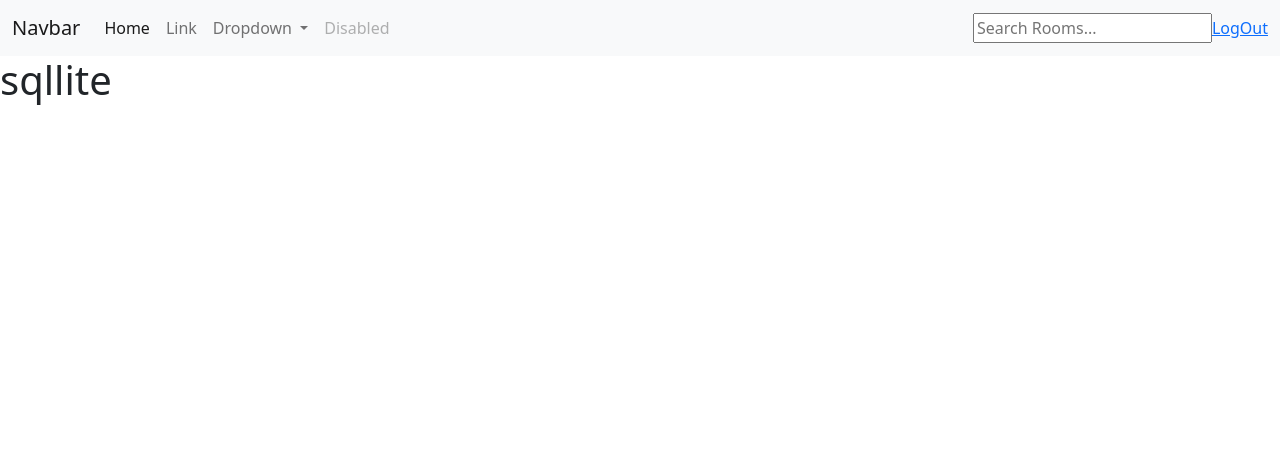
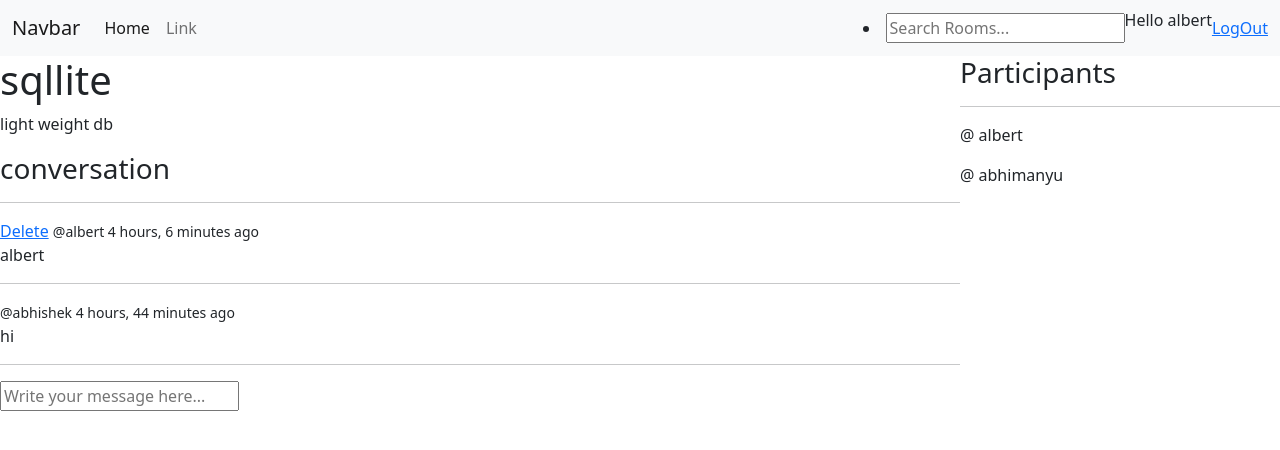
Before and after one commit to abhimanyu-sequelstring/Django_basic_app, a Django app: page /room/8/ in a window 1280 px wide. Shown: the top 450 px of the page. Run offline with Django 4.2, Linux system fonts and the light colour scheme; a user stored in the database is signed in; data comes from the database, SQL or seed files in the repository; both versions use the stored data as it was after the commit.

Commit message:
Add files via upload
adding_message,recentt+activity

```diff
--- a/myapp_test/models.py
+++ b/myapp_test/models.py
@@ -15,7 +15,7 @@ class Room(models.Model):
     topic= models.ForeignKey(Topic,on_delete=models.SET_NULL,null=True)
     name= models.CharField(max_length=200)
     description =models.TextField(null=  True,blank=True)
-    # participants= models.charfield
+    participants= models.ManyToManyField(User, related_name='participants',blank=True)
     updated=models.DateTimeField(auto_now=True)
     created=models.DateTimeField(auto_now_add=True)
 
@@ -32,5 +32,8 @@ class Message(models.Model):
     updated = models.DateTimeField(auto_now=True)
     created = models.DateTimeField(auto_now_add=True)
 
+    class Meta():
+        ordering= ['-updated','-created']
+
     def __str__(self):
         return self.body[:50]
--- a/myapp_test/templates/myapp_test/room.html
+++ b/myapp_test/templates/myapp_test/room.html
@@ -1,7 +1,49 @@
  {% extends 'main.html' %}
 
   {% block content %}
+ <style>
+     .room-container{
+     display:grid;
+     grid-template-columns: 3fr 1fr;
+     }
+ </style>
+<div class="room-container">
+    <div>
+        <h1> {{room.name}}</h1>
+        <p>{{room.description}}</p>
+         <div class="message-wrapper">
+           <h3>conversation</h3>
+           <hr>
+             {% for room_message in room_messages %}
+             <div>
+                 {% if request.user == room_message.user %}
+                 <a href="{% url 'delete_message' room_message.id %}">Delete</a>
+                 {% endif %}
+                 <small>@{{room_message.user}}  {{room_message.created|timesince}} ago</small>
+                 <p>{{room_message.body}}</p>
+                 <hr>
+             </div>
+             {% endfor %}
+             {% if request.user.is_authenticated %}
+             <div>
+                <form method="post" action="">
+                    {% csrf_token %}
+                    <input type="text" name="body" placeholder="Write your message here...">
 
-<h1> {{room.name}}</h1>
+                </form>
+                {% endif %}
+             </div>
+         </div>
+    </div>
 
+    <div>
+        <h3>Participants</h3>
+        <hr>
+        {% for Participant in Participants %}
+        <div>
+            <p>@ {{ Participant.username }}</p>
+        </div>
+        {% endfor %}
+    </div>
+</div>
   {%  endblock content%}
--- a/myapp_test/urls.py
+++ b/myapp_test/urls.py
@@ -9,5 +9,6 @@ urlpatterns = [
     path('room/<str:pk>/',views.room, name='room'),
     path('create-room/',views.create_room, name='create_room'),
     path('update-room/<str:pk>/',views.update_room, name='update_room'),
-path('delete-room/<str:pk>/',views.delete_room, name='delete_room'),
+    path('delete-room/<str:pk>/',views.delete_room, name='delete_room'),
+    path('delete-message/<str:pk>/',views.delete_message, name='delete_message'),
 ]
--- a/myapp_test/views.py
+++ b/myapp_test/views.py
@@ -1,6 +1,6 @@
 from django.shortcuts import render,redirect
 from django.http import HttpResponse
-from .models import Room, Topic
+from .models import Room, Topic, Message
 from .forms import RoomForm
 from django.db.models import Q
 from django.contrib.auth.models import User
@@ -18,7 +18,7 @@ def login_page(request):
         return redirect('home')
 
     if request.method == 'POST':
-        username=request.POST.get('username')
+        username=request.POST.get('username').lower()
         password = request.POST.get('Password')
         print(username,password)
         try:
@@ -47,6 +47,10 @@ def register_user(request):
             user = form.save(commit=False)
             user.username=user.username.lower()
             user.save()
+            login(request,user)
+            return redirect('home')
+        else:
+            messages.error(request,"An error occurred during registration")
     return render (request,'myapp_test/login_register.html',{'form':form})
 
 def home(request):
@@ -58,13 +62,25 @@ def home(request):
     )
     topics = Topic.objects.all()
     room_count=rooms.count()
-    context ={'rooms':rooms, 'topics':topics, 'room_count':room_count}
+    room_message = Message.objects.all()
+    context ={'rooms':rooms, 'topics':topics, 'room_count':room_count,'room_message':room_message}
     return render(request,'myapp_test/home.html',context)
 
 
 def room(request,pk):
     room = Room.objects.get(id=pk)
-    context = {'room': room}
+    room_messages=room.message_set.all().order_by('-created')
+    participants=room.participants.all()
+    if request.method=='POST':
+        message=Message.objects.create(
+            user=request.user,
+            room=room,
+            body=request.POST.get('body')
+        )
+        room.participants.add(request.user)
+        return redirect('room',pk=room.id)
+
+    context = {'room': room,'room_messages':room_messages,'Participants':participants}
     return render(request,'myapp_test/room.html',context)
 
 @login_required(login_url='login')
@@ -109,3 +125,17 @@ def delete_room(request,pk):
         return redirect('home')
 
     return render(request,'myapp_test/delete.html',{'obj':room})
+
+
+@login_required(login_url='login')
+def delete_message(request,pk):
+    message = Message.objects.get(id=pk)
+
+    if request.user != message.user:
+        return HttpResponse("Your are not the owner")
+
+    if request.method == 'POST':
+        message.delete()
+        return redirect('home')
+
+    return render(request,'myapp_test/delete.html',{'obj':message})
--- a/templates/main.html
+++ b/templates/main.html
@@ -22,31 +22,20 @@
         <li class="nav-item">
           <a class="nav-link" href="/">Link</a>
         </li>
-        <li class="nav-item dropdown">
-          <a class="nav-link dropdown-toggle" href="/" id="navbarDropdown" role="button" data-bs-toggle="dropdown" aria-expanded="false">
-            Dropdown
-          </a>
-          <ul class="dropdown-menu" aria-labelledby="navbarDropdown">
-            <li><a class="dropdown-item" href="#">Action</a></li>
-            <li><a class="dropdown-item" href="#">Another action</a></li>
-            <li><hr class="dropdown-divider"></li>
-            <li><a class="dropdown-item" href="#">Something else here</a></li>
-          </ul>
+
+      </ul>
+     <li <form method = 'GET' action="{% url 'home' %}">
+        <input type="text" name="q" placeholder="Search Rooms..."/>
         </li>
-        <li class="nav-item">
-          <a class="nav-link disabled">Disabled</a>
-        </li>
-      </ul>
-
-      <form method = 'GET' action="{% url 'home' %}">
-        <input type="text" name="q" placeholder="Search Rooms..."/>
 
       </form>
       {% if request.user.is_authenticated %}
+      <p>Hello {{request.user}}</p>
       <a href="{% url 'logout' %}">LogOut</a>
       {% else %}
       <a href="{% url 'login' %}">Login</a>
       {% endif %}
+
     </div>
   </div>
 </nav>
```
Also changed, not shown: myapp_test/templates/myapp_test/home.html (+17 -1 lines), db.sqlite3, myapp_test/migrations/0003_alter_room_options_room_participants.py (added).
